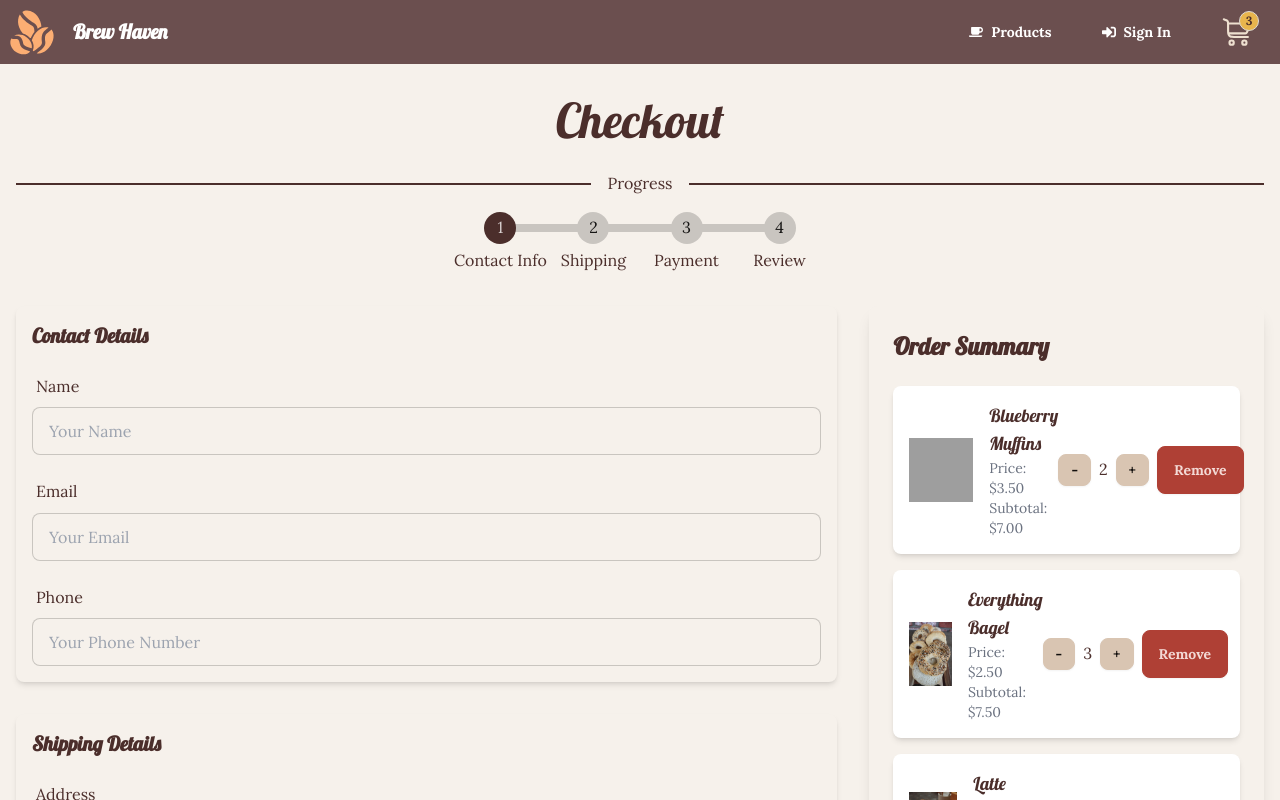
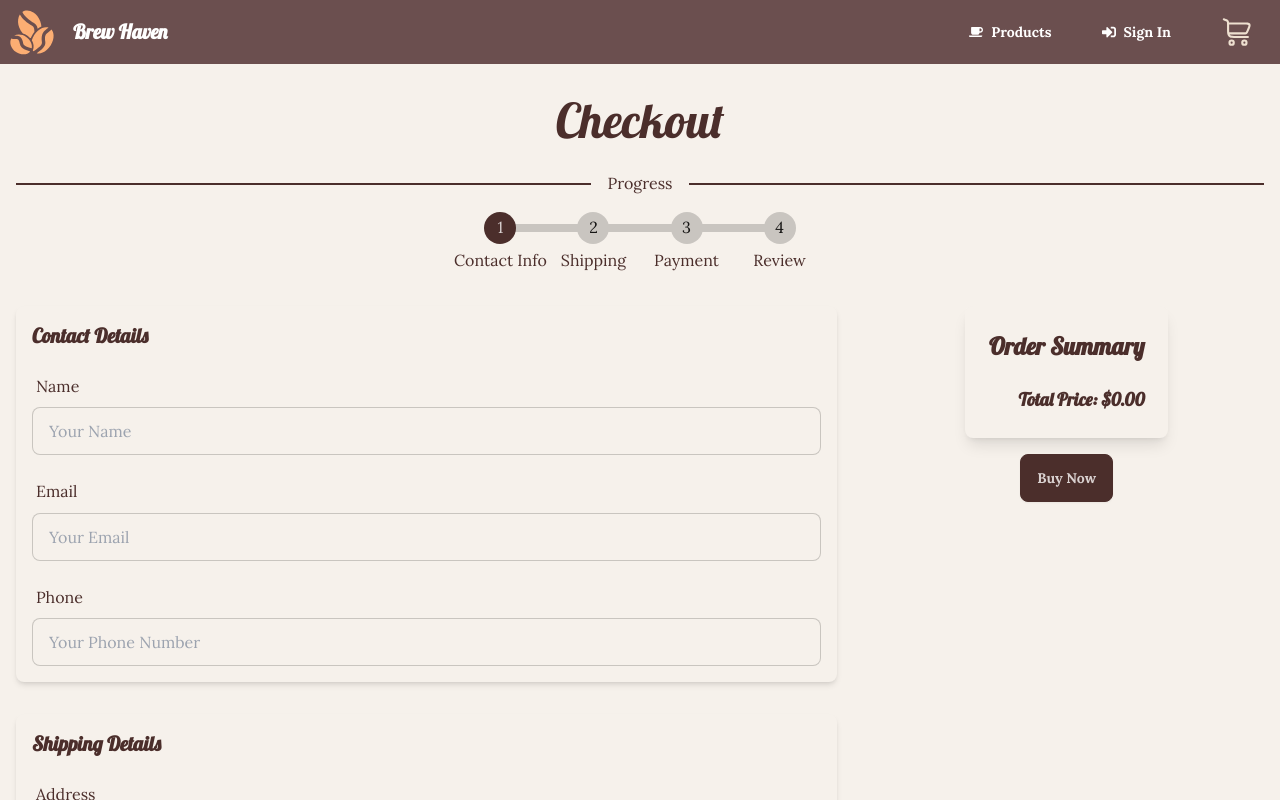
Before and after one commit to JenniferT9462/coffee-shop-frontend, a Next.js app: page /checkout in a window 1280 px wide. Shown: the top 800 px of the page. Built offline with nearby package versions, Linux system fonts and the light colour scheme; grey boxes are pictures that could not be loaded.

Commit message:
Add remove and quantity functions to update with cart button

```diff
--- a/src/components/CartSummary.jsx
+++ b/src/components/CartSummary.jsx
@@ -1,32 +1,68 @@
 import React from "react";
 import PropTypes from "prop-types";
-import cart from "../../mocks/cart.json";
+// import cart from "../../mocks/cart.json";
 import CartItem from "./CartItem";
+// import { useState, useEffect } from "react";
+// import { loadCartFromLocalStorage, saveCartToLocalStorage } from "@/util";
 
-export default function CartSummary({ title }) {
-  const cartContent = cart.items;
-  const price = cart.totalPrice;
+export default function CartSummary({ cartContent, updateCart }) {
+  const removeItem = (id) => {
+    const updatedCart = cartContent.filter((product) => product._id !== id);
+    // setCartContents(updatedCart);
+    // saveCartToLocalStorage(updatedCart);
+    alert("Item has been removed from the cart!");
+    updateCart(updatedCart);
+  };
 
-  const cartJSX = cartContent.map((product) => {
-      function removeItem() {
-        alert(product.name + " Has Been Removed From Cart!")
+  const updateQuantity = (id, delta) => {
+    const updatedCart = cartContent.map((product) => {
+      if (product._id === id) {
+        const newQuantity = (product.quantity || 1) + delta;
+        return { ...product, quantity: Math.max(newQuantity, 1) }; // Ensure quantity is at least 1
       }
-      return (<CartItem
-                key={product._id}
-                product={product}
-                removeItem={removeItem}
-                />)
-    })
+      return product;
+    });
+    updateCart(updatedCart);
+    //   // saveCart(updatedCart);
+    //   setCartContents(updatedCart);
+    //   saveCartToLocalStorage(updatedCart);
+  };
+
+  const calculateTotalPrice = () =>
+    cartContent.reduce(
+      (total, product) =>
+        total + Number(product.price) * Number(product.quantity || 1),
+      0
+    );
+
+    const cartJSX = cartContent.map((product) => (
+      <CartItem
+        key={product._id}
+        product={product}
+        updateQuantity={updateQuantity}
+        removeItem={() => removeItem(product._id)}
+      />
+    ));
+
+  // const [cartContent, setCartContents] = useState([]);
+
+  // useEffect(() => {
+  //   const cartData = loadCartFromLocalStorage();
+  //   console.log("Loaded cart data:", cartData); // Debug log
+  //   if (cartData) setCartContents(cartData);
+  // }, []);
+
   return (
     <div className="shadow-lg rounded-lg bg-base-100 p-6 max-w-md mx-auto">
       <h2 className="text-2xl font-bold mb-6">Order Summary</h2>
       <div className="space-y-4">
         {cartJSX}
         <div className="text-end">
-         <h2 className="text-lg font-bold">Total Price:<span> ${price.toFixed(2)}</span></h2>
+          <h2 className="text-lg font-bold">
+            Total Price:<span> ${calculateTotalPrice().toFixed(2)}</span>
+          </h2>
         </div>
       </div>
-
     </div>
   );
 }
--- a/src/components/CheckoutForm.jsx
+++ b/src/components/CheckoutForm.jsx
@@ -5,7 +5,7 @@ import CartSummary from "./CartSummary";
 import Button from "./Button";
 import PropTypes from "prop-types";
 
-export default function CheckoutForm({ handleCheckout }) {
+export default function CheckoutForm({ cartContent, updateCart, handleCheckout }) {
   function handleSubmit(event) {
     // alert("Thank You for Your Patronage!");
     // console.log("Button has been clicked.");
@@ -52,7 +52,7 @@ export default function CheckoutForm({ handleCheckout }) {
         </div>
         {/* Right Section: Checkout Summary */}
         <div className="lg:col-span-1 flex flex-col items-center space-y-4">
-          <CartSummary />
+          <CartSummary cartContent={cartContent} updateCart={updateCart}/>
           {/* TODO: Add functionality for checkout */}
           <Button
             className="btn btn-primary"
--- a/src/components/Header.jsx
+++ b/src/components/Header.jsx
@@ -4,7 +4,7 @@ import CartButton from "./CartButton";
 import { useRouter } from "next/router";
 // import ThemeController from "./ThemeController";
 
-export default function Header() {
+export default function Header({ itemCount }) {
   const router = useRouter();
   // Make CartButton disappear on Home, signup and signin
   const isHomePage = router.pathname === "/";
@@ -49,7 +49,7 @@ export default function Header() {
         {/* Make cart not display on homepage */}
         {!isHomePage && !isSignUpPage && !isSignInPage && (
           <Link href="/cart" className="navLink btn btn-ghost gap-2">
-            <CartButton itemCount={3} />
+            <CartButton itemCount={itemCount} />
           </Link>
         )}
       </div>
--- a/src/pages/_app.js
+++ b/src/pages/_app.js
@@ -2,10 +2,9 @@ import "@/styles/globals.css";
 import "@/styles/navbar.css";
 import { Lobster, Lora } from 'next/font/google';
 
-
-
 const lobster = Lobster({ weight: '400', subsets: ['latin'] });
 const lora = Lora({ weight: ['400', '700'], subsets: ['latin'] });
+
 
 export default function App({ Component, pageProps }) {
   return (
--- a/src/pages/cart.js
+++ b/src/pages/cart.js
@@ -89,7 +89,7 @@ export default function CartPage() {
 
   return (
     <div className="text-primary">
-      <Header />
+      <Header itemCount={cartContent.length}/>
       <div className="container mx-auto p-4 text-primary">
         {/* Flex container for the cart and order summary */}
         <div className="flex flex-col md:flex-row gap-4 min-h-screen">
--- a/src/pages/checkout.js
+++ b/src/pages/checkout.js
@@ -1,9 +1,24 @@
 import Header from "@/components/Header";
 import Footer from "@/components/Footer";
 import CheckoutForm from "@/components/CheckoutForm";
-import cart from "../../mocks/cart.json";
+// import cart from "../../mocks/cart.json";
+import { useState, useEffect } from "react";
+import { loadCartFromLocalStorage, saveCartToLocalStorage } from "@/util";
 
 export default function CheckoutPage() {
+  const [cartContent, setCartContents] = useState([]);
+
+  useEffect(() => {
+    const cartData = loadCartFromLocalStorage();
+    console.log("Loaded cart data:", cartData); // Debug log
+    if (cartData) setCartContents(cartData);
+  }, []);
+
+  const updateCart = (newCart) => {
+    setCartContents(newCart);
+    saveCartToLocalStorage(newCart);
+  };
+
   function handleCheckout(
     name,
     email,
@@ -24,12 +39,14 @@ export default function CheckoutPage() {
         ". A confirmation email sent to: " +
         email
     );
+    // Clear the cart after checkout
+    updateCart([]);
     // TODO: send to server...
   }
 
   return (
     <div className="h-screen flex flex-col text-primary">
-      <Header />
+      <Header itemCount={cartContent.length} />
       <div className="container mx-auto flex-grow px-4">
         <h1 className="text-5xl text-center my-8">Checkout</h1>
         {/* DaisyUI Divider */}
@@ -45,7 +62,11 @@ export default function CheckoutPage() {
         </div>
 
         {/* Checkout Form Section */}
-        <CheckoutForm handleCheckout={handleCheckout} />
+        <CheckoutForm
+          cartContent={cartContent}
+          updateCart={updateCart}
+          handleCheckout={handleCheckout}
+        />
       </div>
       <Footer title={"Brew Haven"} />
     </div>
--- a/src/pages/products.js
+++ b/src/pages/products.js
@@ -47,7 +47,7 @@ export default function ProductsPage() {
     saveCartToLocalStorage(newCartContents);
   }
 
-  const allProducts = products.map((product) => {
+  const allProducts = products.map((product, idx) => {
     function addToCart() {
       alert(product.name + " Has Been Added to Your Cart!!!");
       // TODO: Add fetch to backend
@@ -66,7 +66,7 @@ export default function ProductsPage() {
 
     return (
       <ProductCard
-        key={product._id}
+        key={product._id + idx}
         product={product}
         onAddToCart={addToCart}
         onViewProduct={viewProduct}
@@ -76,7 +76,7 @@ export default function ProductsPage() {
 
   return (
     <div>
-      <Header />
+      <Header itemCount={cartContents.length}/>
       <div className="p-4">
         <h1 className="text-3xl font-semibold text-center mb-8 text-primary">
           Products Page
```
